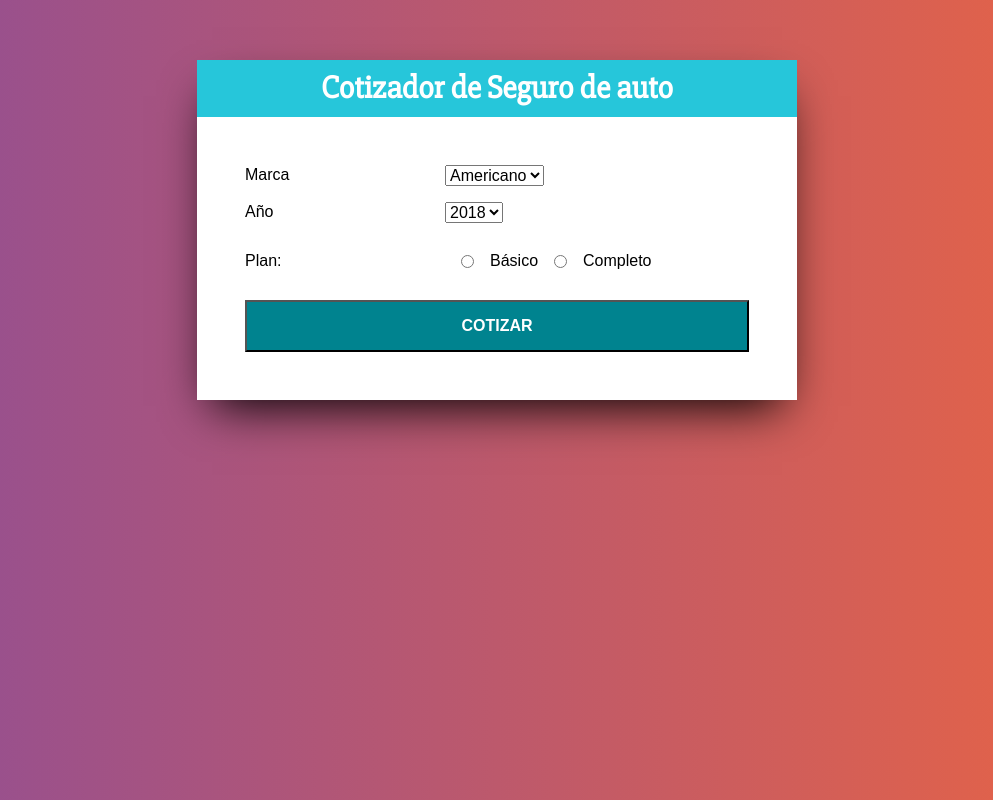
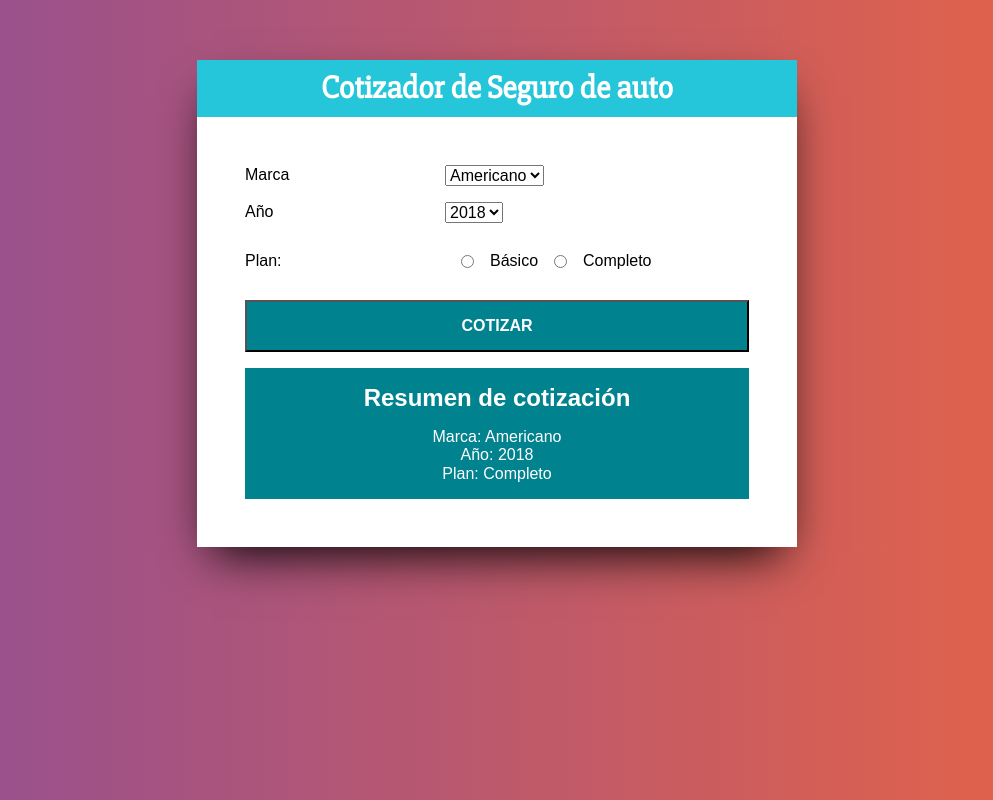
Before and after one commit to jmocana2/ejemplos-react-udemy, a React (Create React App) app in the folder cotizador/: page / in a window 1280 px wide. Both pictures are taken after a click on the button "COTIZAR". Shown: the whole page, without its empty margins (143-1136 px from the left). Built offline with nearby package versions, Linux system fonts and the light colour scheme.

Commit message:
Resumen de cotización. Pasando props entre componentes.

```diff
--- a/cotizador/src/componentes/App.js
+++ b/cotizador/src/componentes/App.js
@@ -1,6 +1,7 @@
 import React, { Component } from 'react';
 import Header from './Header';
 import Formulario  from './Formulario';
+import Resumen from './Resumen';
 import { obtenerDiferenciaAnio, calcularMarca, obtenerPlan } from '../helper';
 
 class App extends Component {
@@ -33,7 +34,7 @@ class App extends Component {
     this.setState({
       resultado: resultado,
       datos: datos
-    })
+    });
   }
 
   render() {
@@ -43,6 +44,7 @@ class App extends Component {
         <Header />
         <div className="contenedor-formulario">
           <Formulario cotizarSeguro={this.cotizarSeguro} />
+          <Resumen resultado={this.state.resultado} datos={this.state.datos} />
         </div>
       </div>
     </div>
--- /dev/null
+++ b/cotizador/src/componentes/Resumen.js
@@ -0,0 +1,33 @@
+import React, { Component } from 'react';
+import { primeraMayuscula } from '../helper'
+
+class Resumen extends Component {
+
+  mostrarResumen = () =>{
+
+    console.log('entra');
+
+    const {marca, year, plan} = this.props.datos
+
+    if(!marca || !year || !plan) return null
+
+    return (
+      <div className="resumen">
+        <h2>Resumen de cotización</h2>
+        <li>Marca: {primeraMayuscula(marca)} </li>
+        <li>Año: {year} </li>
+        <li>Plan: {primeraMayuscula(plan)}</li>
+      </div>
+    );
+  }
+
+
+  render() {
+    return (
+     <React.Fragment>
+       {this.mostrarResumen()}
+     </React.Fragment>)
+  }
+}
+
+export default Resumen;
```
